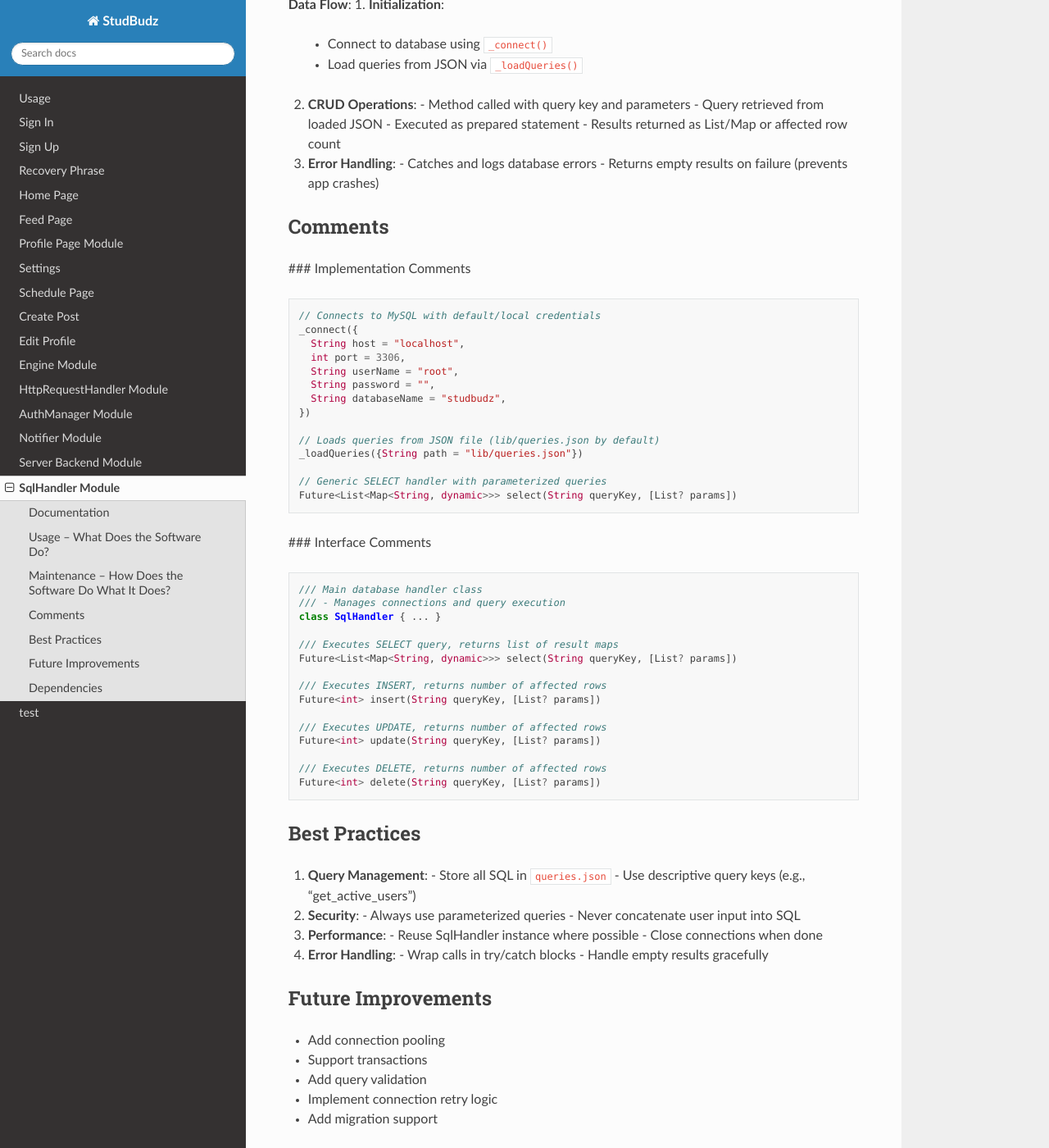
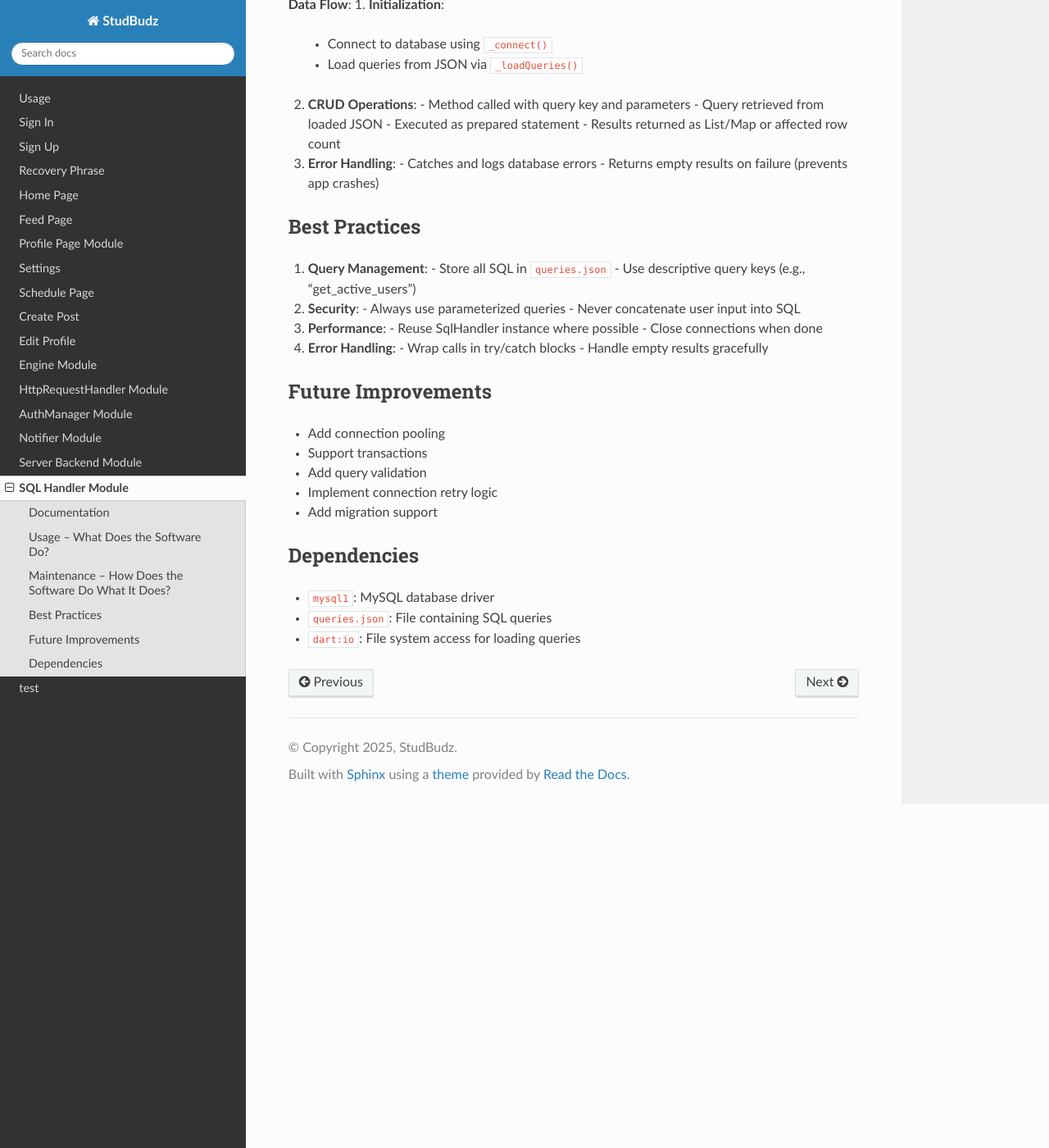
Before and after one commit to Basnoo05/rtd-tutorial, a Sphinx documentation site: the page built from docs/source/sqlhandler.rst, in a window 1280 px wide and 1400 px high, scrolled down 1058 px. Shown: the whole window at 82% size. Built offline with Sphinx 7.4.7 and the Read the Docs theme 3.1.0, drawn with Linux system fonts in a browser that asks for light colours; some of the changed text lies outside the part shown.

Commit message:
Update sqlhandler.rst

```diff
--- a/docs/source/sqlhandler.rst
+++ b/docs/source/sqlhandler.rst
@@ -1,4 +1,4 @@
-SqlHandler Module
+SQL Handler Module
 =================
 
 Documentation
@@ -59,49 +59,6 @@ Maintenance – How Does the Software Do What It Does?
    - Catches and logs database errors
    - Returns empty results on failure (prevents app crashes)
 
-Comments
---------
-
-### Implementation Comments
-
-.. code-block:: dart
-
-   // Connects to MySQL with default/local credentials
-   _connect({
-     String host = "localhost",
-     int port = 3306,
-     String userName = "root",
-     String password = "",
-     String databaseName = "studbudz",
-   })
-
-   // Loads queries from JSON file (lib/queries.json by default)
-   _loadQueries({String path = "lib/queries.json"})
-
-   // Generic SELECT handler with parameterized queries
-   Future<List<Map<String, dynamic>>> select(String queryKey, [List? params])
-
-### Interface Comments
-
-.. code-block:: dart
-
-   /// Main database handler class
-   /// - Manages connections and query execution
-   class SqlHandler { ... }
-
-   /// Executes SELECT query, returns list of result maps
-   Future<List<Map<String, dynamic>>> select(String queryKey, [List? params])
-
-   /// Executes INSERT, returns number of affected rows
-   Future<int> insert(String queryKey, [List? params])
-
-   /// Executes UPDATE, returns number of affected rows
-   Future<int> update(String queryKey, [List? params])
-
-   /// Executes DELETE, returns number of affected rows
-   Future<int> delete(String queryKey, [List? params])
-
-
 Best Practices
 --------------
 
```
